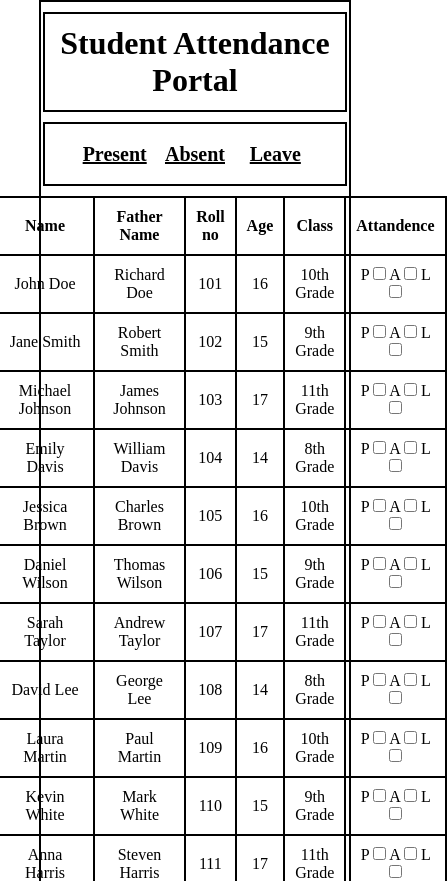
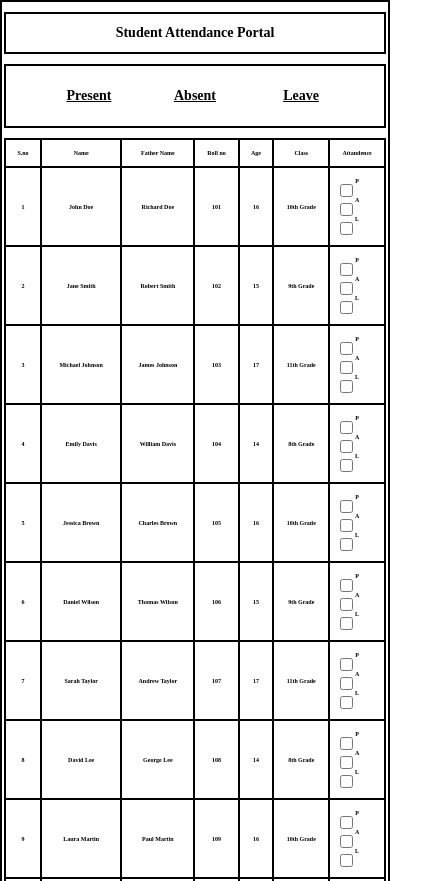
Before and after one commit to Eng-Ather/Student-Attendance-Portal, a plain HTML site: page index.html in a window 390 px wide. Shown: the top 881 px of the page, 447 px wide, since content can reach past the window. Drawn offline with Linux system fonts and the light colour scheme.

Commit message:
apply media query

```diff
--- a/attandencePortal.css
+++ b/attandencePortal.css
@@ -70,3 +70,84 @@ span {
     text-decoration: underline;
 
 }
+
+
+@media only screen and (max-width:850px){
+
+    tr,
+    th,
+    td {
+        border: 2px solid black;
+        padding: 10px;
+        font-size: 10px;
+
+    }
+
+input{
+    display: flex;
+    flex-direction: column;
+}
+
+}
+
+@media only screen and (max-width:470px){
+
+    tr,
+    th,
+    td {
+        border: 2px solid black;
+        padding: 10px;
+        font-size: 6px;
+        font-weight: bold;
+
+    }
+
+    .display_bord {
+        border: 2px solid black;
+        height: 30px;
+        padding: 30px;
+        width: 99%;
+        margin-top: 10px;
+
+        display: flex;
+        justify-content: space-between;
+        align-items: center;
+
+    }
+    span {
+        /* border: 2px solid black; */
+        width: 200px;
+        font-size: 14px;
+        font-weight: bolder;
+        padding: 5px;
+        text-decoration: underline;
+
+    }
+
+    h1{
+        font-size: 14px;
+
+        width: 99%;
+        border: 2px solid black;
+        margin-top: 10px;
+        padding: 11px;
+        /* margin-bottom: 20px; */
+
+    }
+
+
+.parent{
+    border: 2px solid black;
+    width: 100%;
+    height: auto;
+    text-align: center;
+    display: flex;
+    flex-direction: column;
+    justify-content: space-between;
+    align-items: center;
+    margin: 0px auto;
+
+}
+
+
+}
--- a/index.html
+++ b/index.html
@@ -3,7 +3,7 @@
 <head>
     <meta charset="UTF-8">
     <meta name="viewport" content="width=device-width, initial-scale=1.0">
-    <title>Document</title>
+    <title>Student Attendance Portal</title>
 <link rel="stylesheet" href="attandencePortal.css">
 </head>
 
```
